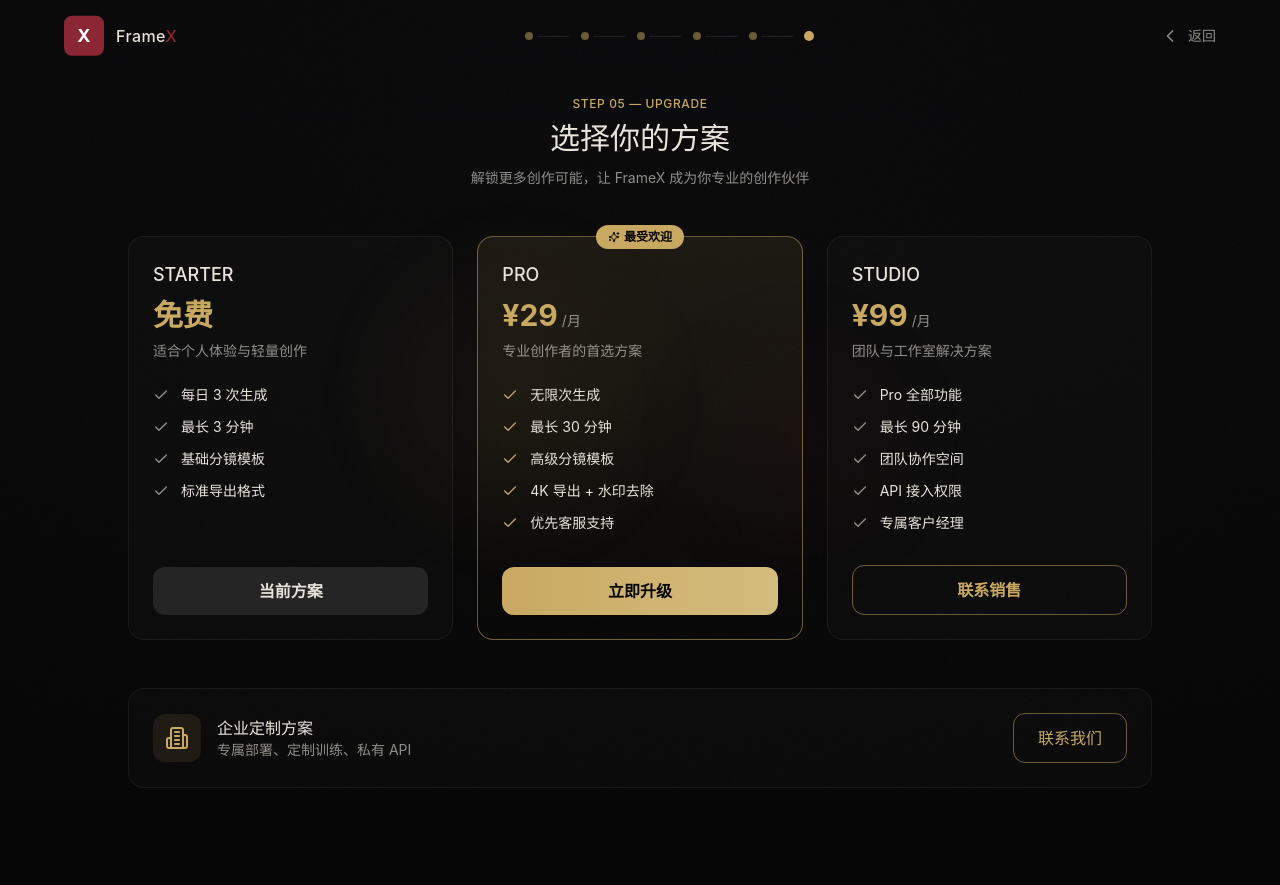
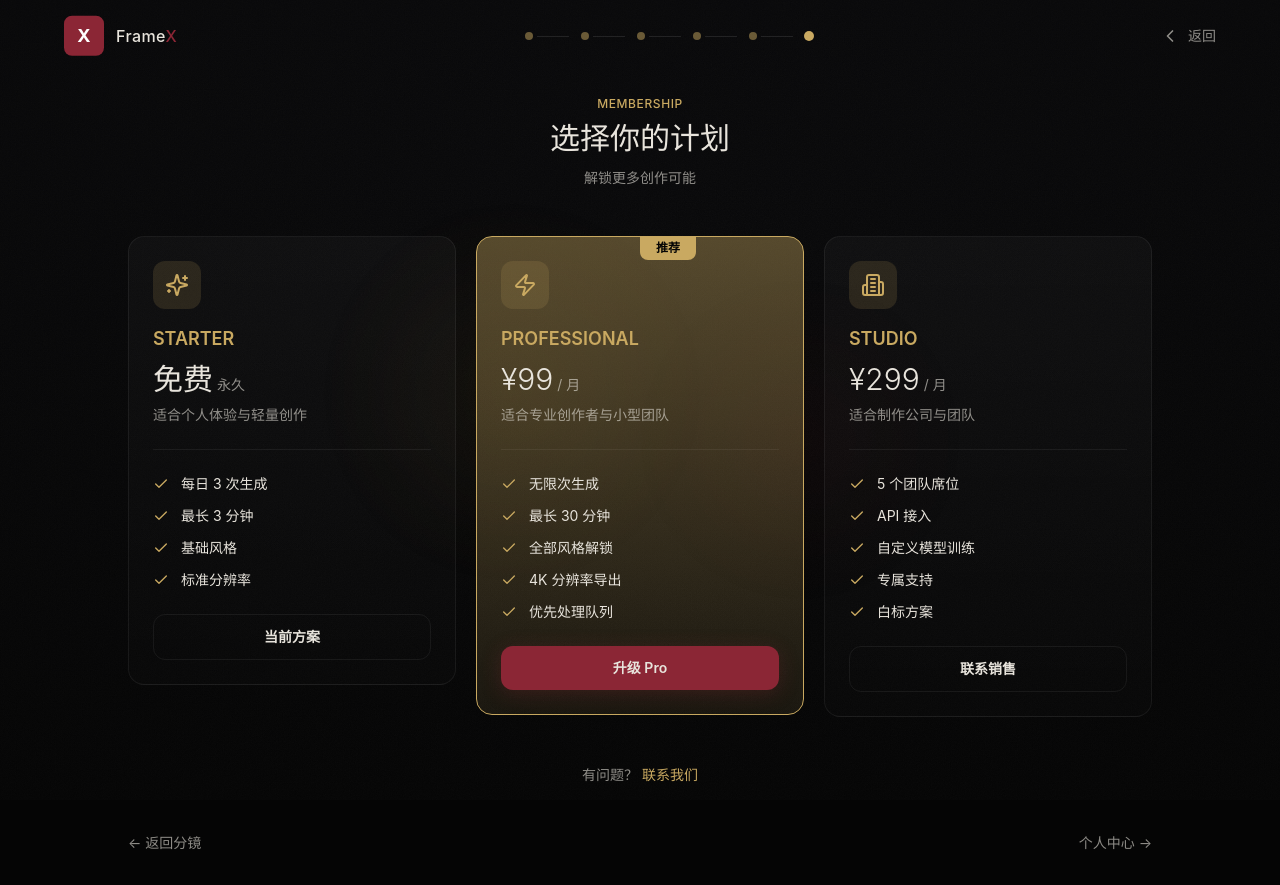
Before and after one commit to 0526c/framexII, a Next.js app: page /payment in a window 1280 px wide. Before the commit the page ends 820 px from the top, so only its background shows below. Built offline with nearby package versions, Linux system fonts and the light colour scheme.

Commit message:
Update page.tsx

```diff
--- a/app/payment/page.tsx
+++ b/app/payment/page.tsx
@@ -1,11 +1,11 @@
 "use client";
 
-import { useState } from "react";
-import { motion } from "framer-motion";
+import { useRouter } from "next/navigation";
+import { motion, AnimatePresence } from "framer-motion";
 import GrainBackground from "@/components/GrainBackground";
 import NavHeader from "@/components/NavHeader";
 import PageTransition, { StaggerContainer, StaggerItem } from "@/components/PageTransition";
-import { Check, Sparkles, Building2 } from "lucide-react";
+import { Check, Sparkles, Zap, Building2 } from "lucide-react";
 
 const plans = [
   {
@@ -17,70 +17,51 @@ const plans = [
     features: [
       "每日 3 次生成",
       "最长 3 分钟",
-      "基础分镜模板",
-      "标准导出格式",
+      "基础风格",
+      "标准分辨率",
     ],
     cta: "当前方案",
-    popular: false,
+    featured: false,
+    icon: Sparkles,
   },
   {
     id: "pro",
-    name: "PRO",
-    price: "¥29",
-    period: "月",
-    description: "专业创作者的首选方案",
+    name: "PROFESSIONAL",
+    price: "¥99",
+    period: "/ 月",
+    description: "适合专业创作者与小型团队",
     features: [
       "无限次生成",
       "最长 30 分钟",
-      "高级分镜模板",
-      "4K 导出 + 水印去除",
-      "优先客服支持",
+      "全部风格解锁",
+      "4K 分辨率导出",
+      "优先处理队列",
     ],
-    cta: "立即升级",
-    popular: true,
+    cta: "升级 Pro",
+    featured: true,
+    icon: Zap,
   },
   {
     id: "studio",
     name: "STUDIO",
-    price: "¥99",
-    period: "月",
-    description: "团队与工作室解决方案",
+    price: "¥299",
+    period: "/ 月",
+    description: "适合制作公司与团队",
     features: [
-      "Pro 全部功能",
-      "最长 90 分钟",
-      "团队协作空间",
-      "API 接入权限",
-      "专属客户经理",
+      "5 个团队席位",
+      "API 接入",
+      "自定义模型训练",
+      "专属支持",
+      "白标方案",
     ],
     cta: "联系销售",
-    popular: false,
+    featured: false,
+    icon: Building2,
   },
 ];
 
 export default function PaymentPage() {
-  const [upgrading, setUpgrading] = useState<string | null>(null);
-
-  const handleUpgrade = (planId: string) => {
-    if (planId === "starter") return;
-
-    setUpgrading(planId);
-
-    if (planId === "pro") {
-      // 模拟支付流程
-      setTimeout(() => {
-        alert("🎉 感谢支持！\n\nPro 会员激活成功，所有功能已解锁。");
-        setUpgrading(null);
-      }, 1500);
-    } else if (planId === "studio") {
-      // 打开邮箱
-      window.location.href = "mailto:dumccchr@icloud.com?subject=FrameX Studio 企业版咨询";
-      setUpgrading(null);
-    }
-  };
-
-  const handleEnterprise = () => {
-    window.location.href = "mailto:dumccchr@icloud.com?subject=FrameX 企业定制方案咨询";
-  };
+  const router = useRouter();
 
   return (
     <main className="relative min-h-screen overflow-hidden">
@@ -91,103 +72,132 @@ export default function PaymentPage() {
 
         <PageTransition className="flex-1 px-6 lg:px-10 py-8 pt-24">
           <div className="max-w-5xl mx-auto">
+            {/* Header */}
             <motion.div
               initial={{ opacity: 0, y: 20 }}
               animate={{ opacity: 1, y: 0 }}
               className="text-center mb-12"
             >
               <div className="text-xs font-medium text-gold tracking-wider uppercase mb-2">
-                Step 05 — Upgrade
+                Membership
               </div>
               <h1 className="text-2xl sm:text-3xl font-medium text-cream mb-3">
-                选择你的方案
+                选择你的计划
               </h1>
-              <p className="text-cream-dim text-sm max-w-md mx-auto">
-                解锁更多创作可能，让 FrameX 成为你专业的创作伙伴
+              <p className="text-cream-dim text-sm">
+                解锁更多创作可能
               </p>
             </motion.div>
 
-            <StaggerContainer className="grid grid-cols-1 md:grid-cols-3 gap-6">
+            {/* Pricing Cards */}
+            <StaggerContainer className="grid grid-cols-1 md:grid-cols-3 gap-5">
               {plans.map((plan) => (
                 <StaggerItem key={plan.id}>
                   <motion.div
-                    className={`relative p-6 rounded-2xl border h-full flex flex-col ${
-                      plan.popular
-                        ? "bg-gradient-to-b from-gold/10 to-transparent border-gold/50"
-                        : "bg-white/[0.02] border-border"
+                    className={`relative p-6 rounded-2xl border ${
+                      plan.featured
+                        ? "border-gold bg-gradient-to-b from-gold-dim/40 to-gold-dim/10"
+                        : "border-border bg-gradient-to-b from-white/[0.03] to-white/[0.01]"
                     }`}
-                    whileHover={{ y: -8, scale: 1.02 }}
-                    transition={{ duration: 0.3 }}
+                    whileHover={{
+                      y: -6,
+                      boxShadow: plan.featured
+                        ? "0 20px 40px rgba(212,168,75,0.2)"
+                        : "0 20px 40px rgba(0,0,0,0.2)"
+                    }}
                   >
-                    {plan.popular && (
-                      <div className="absolute -top-3 left-1/2 -translate-x-1/2 px-3 py-1 rounded-full bg-gold text-void text-xs font-semibold flex items-center gap-1">
-                        <Sparkles className="w-3 h-3" />
-                        最受欢迎
-                      </div>
+                    {/* Featured badge */}
+
+                    {plan.featured && (
+                      <motion.div
+                        initial={{ opacity: 0, y: -10 }}
+                        animate={{ opacity: 1, y: 0 }}
+                        className="absolute -top-px left-1/2 -translate-x-1/2 px-4 py-1 bg-gold rounded-b-lg text-xs font-bold text-void"
+                      >
+                        推荐
+                      </motion.div>
                     )}
 
                     <div className="mb-6">
-                      <h3 className="text-lg font-medium text-cream mb-2">{plan.name}</h3>
+                      <div className="w-12 h-12 rounded-xl bg-gold-dim flex items-center justify-center mb-4">
+                        <plan.icon className="w-6 h-6 text-gold" />
+                      </div>
+
+                      <h3 className="text-lg font-semibold text-gold mb-2">{plan.name}</h3>
+
                       <div className="flex items-baseline gap-1 mb-2">
-                        <span className="text-3xl font-bold text-gold">{plan.price}</span>
-                        {plan.period !== "永久" && (
-                          <span className="text-cream-dim text-sm">/{plan.period}</span>
-                        )}
+                        <span className="text-3xl font-light text-cream">{plan.price}</span>
+                        <span className="text-cream-dim text-sm">{plan.period}</span>
                       </div>
+
                       <p className="text-sm text-cream-dim">{plan.description}</p>
                     </div>
 
-                    <ul className="space-y-3 mb-8 flex-1">
-                      {plan.features.map((feature, i) => (
-                        <li key={i} className="flex items-start gap-3 text-sm text-cream">
-                          <Check className={`w-4 h-4 mt-0.5 flex-shrink-0 ${plan.popular ? "text-gold" : "text-cream-dim"}`} />
-                          {feature}
-                        </li>
-                      ))}
-                    </ul>
+                    <div className="border-t border-border pt-6 mb-6">
+                      <ul className="space-y-3">
+                        {plan.features.map((feature, i) => (
+                          <li key={i} className="flex items-center gap-3 text-sm text-cream">
+                            <Check className="w-4 h-4 text-gold flex-shrink-0" />
+                            {feature}
+                          </li>
+                        ))}
+                      </ul>
+                    </div>
 
                     <motion.button
-                      onClick={() => handleUpgrade(plan.id)}
-                      disabled={plan.id === "starter" || upgrading === plan.id}
-                      className={`w-full py-3 rounded-xl font-semibold transition-all ${
-                        plan.popular
-                          ? "bg-gradient-to-r from-gold to-gold-bright text-void"
-                          : plan.id === "starter"
-                          ? "bg-white/10 text-cream cursor-default"
-                          : "border border-gold/50 text-gold hover:bg-gold/10"
+                      className={`w-full py-3 rounded-xl font-semibold text-sm transition-all ${
+                        plan.featured
+                          ? "bg-brand-red hover:bg-brand-red-hover text-cream vibe-hover glow-red"
+                          : "border border-border text-cream hover:border-brand-red/50 hover:bg-brand-subtle"
                       }`}
-                      whileHover={plan.id !== "starter" && !upgrading ? { scale: 1.02 } : {}}
-                      whileTap={plan.id !== "starter" && !upgrading ? { scale: 0.98 } : {}}
+                      whileHover={{ scale: 1.02 }}
+                      whileTap={{ scale: 0.98 }}
                     >
-                      {upgrading === plan.id ? "处理中..." : plan.cta}
+                      {plan.cta}
                     </motion.button>
                   </motion.div>
                 </StaggerItem>
               ))}
             </StaggerContainer>
 
+            {/* FAQ hint */}
             <motion.div
-              initial={{ opacity: 0, y: 20 }}
-              animate={{ opacity: 1, y: 0 }}
+              initial={{ opacity: 0 }}
+              animate={{ opacity: 1 }}
               transition={{ delay: 0.4 }}
-              className="mt-12 p-6 rounded-2xl border border-border bg-white/[0.02] flex flex-col sm:flex-row items-center justify-between gap-4"
+              className="text-center mt-12 text-sm text-cream-dim"
             >
-              <div className="flex items-center gap-4">
-                <div className="w-12 h-12 rounded-xl bg-gold/10 flex items-center justify-center">
-                  <Building2 className="w-6 h-6 text-gold" />
-                </div>
-                <div>
-                  <h3 className="font-medium text-cream">企业定制方案</h3>
-                  <p className="text-sm text-cream-dim">专属部署、定制训练、私有 API</p>
-                </div>
-              </div>
-              <motion.button
-                onClick={handleEnterprise}
-                className="px-6 py-3 rounded-xl border border-gold/50 text-gold hover:bg-gold/10 transition-all"
-                whileHover={{ scale: 1.02 }}
-                whileTap={{ scale: 0.98 }}
+              有问题？
+              <motion.a
+                href="mailto:dumccchr@icloud.com"
+                className="text-gold hover:text-gold-bright ml-1"
+                whileHover={{ textDecoration: "underline" }}
               >
                 联系我们
+              </motion.a>
+            </motion.div>
+
+            {/* Navigation */}
+            <motion.div
+              initial={{ opacity: 0 }}
+              animate={{ opacity: 1 }}
+              transition={{ delay: 0.5 }}
+              className="flex justify-between mt-12"
+            >
+              <motion.button
+                onClick={() => router.push("/storyboard/")}
+                className="text-sm text-cream-dim hover:text-cream transition-colors"
+                whileHover={{ x: -4 }}
+              >
+                ← 返回分镜
+              </motion.button>
+
+              <motion.button
+                onClick={() => router.push("/profile/")}
+                className="text-sm text-cream-dim hover:text-cream transition-colors"
+                whileHover={{ x: 4 }}
+              >
+                个人中心 →
               </motion.button>
             </motion.div>
           </div>
```
